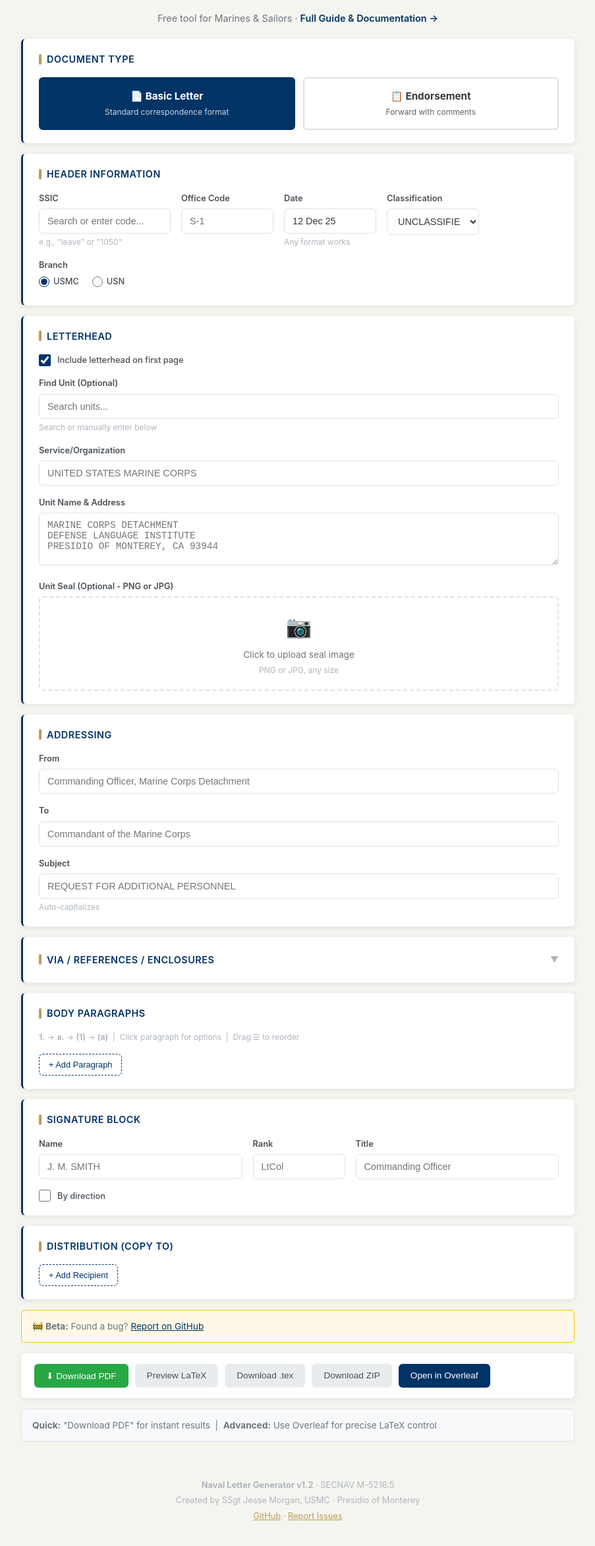
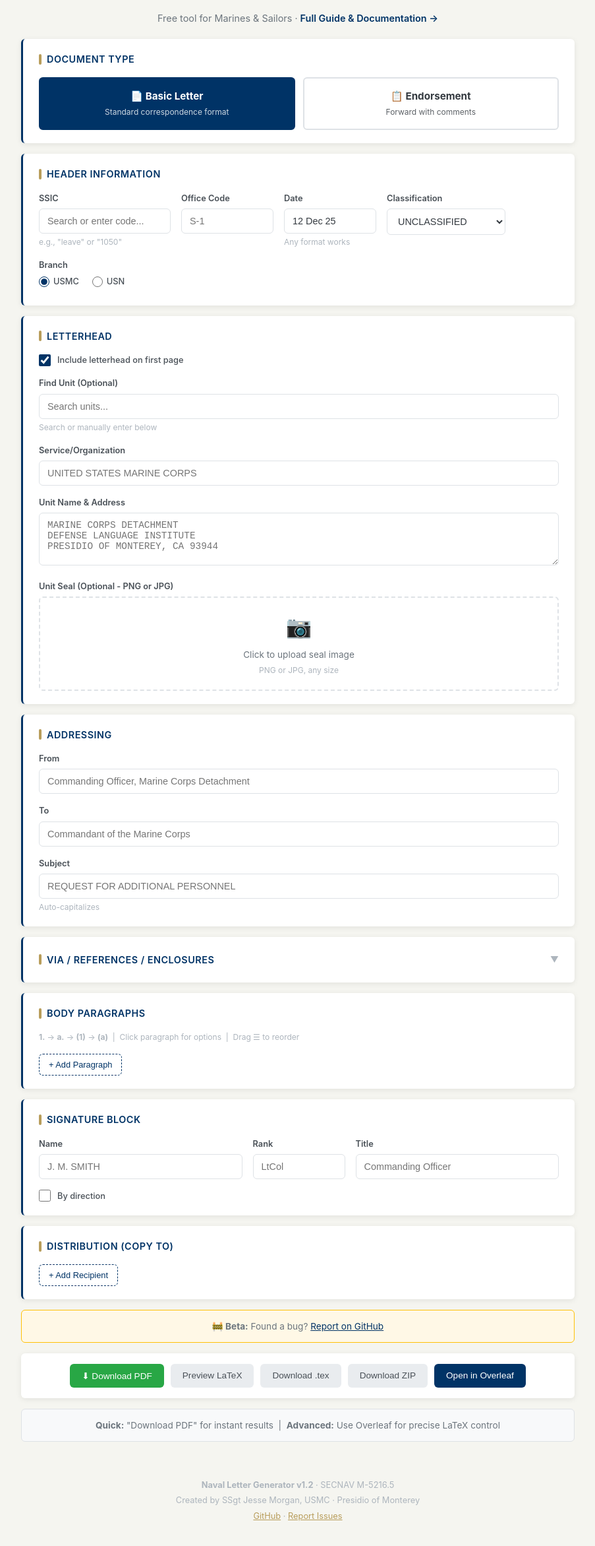
Before and after one commit to jeranaias/navalletterformat, a plain HTML site: page index.html in a window 1280 px wide. Shown: the part 135-2478 px from the top of the page at 66% size, without its empty margins (188-1091 px from the left). Drawn offline with nearby package versions, Linux system fonts and the light colour scheme.

Commit message:
Update index.html

```diff
--- a/index.html
+++ b/index.html
@@ -562,6 +562,7 @@
       display: flex;
       gap: 10px;
       flex-wrap: wrap;
+      justify-content: center;
     }
 
     /* Info Box */
@@ -572,6 +573,7 @@
       padding: 14px 16px;
       font-size: 0.85rem;
       color: var(--gray-600);
+      text-align: center;
     }
 
     .info-box a {
@@ -738,14 +740,12 @@
             <input type="text" id="date" placeholder="Auto-formats">
             <p class="help-text">Any format works</p>
           </div>
-          <div class="form-group small">
+          <div class="form-group" style="flex: 0 0 160px;">
             <label>Classification</label>
             <select id="classification">
               <option value="">UNCLASSIFIED</option>
               <option value="CUI">CUI</option>
               <option value="FOUO">FOR OFFICIAL USE ONLY</option>
-              <option value="CONFIDENTIAL">CONFIDENTIAL</option>
-              <option value="SECRET">SECRET</option>
             </select>
           </div>
         </div>
```
